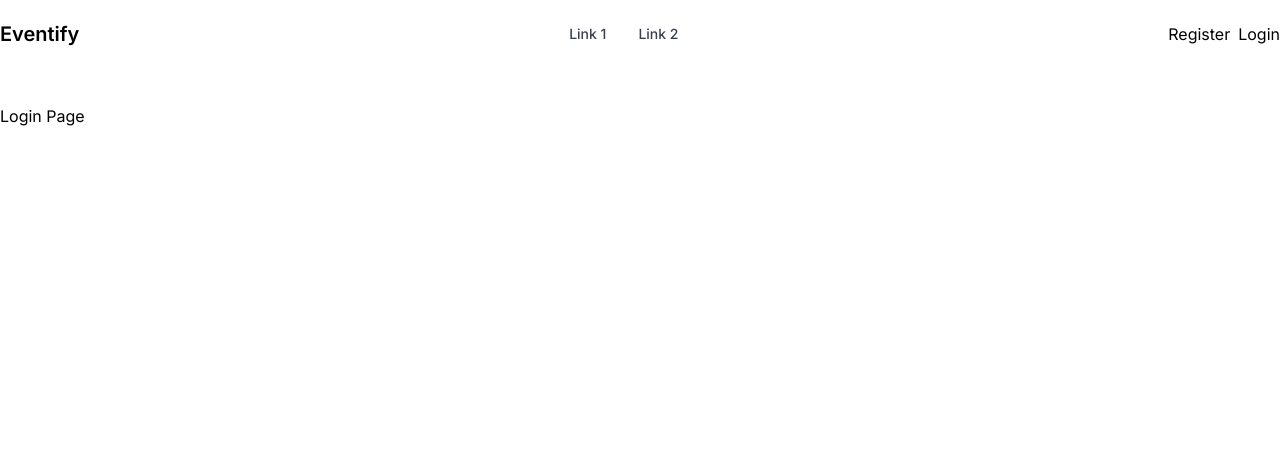
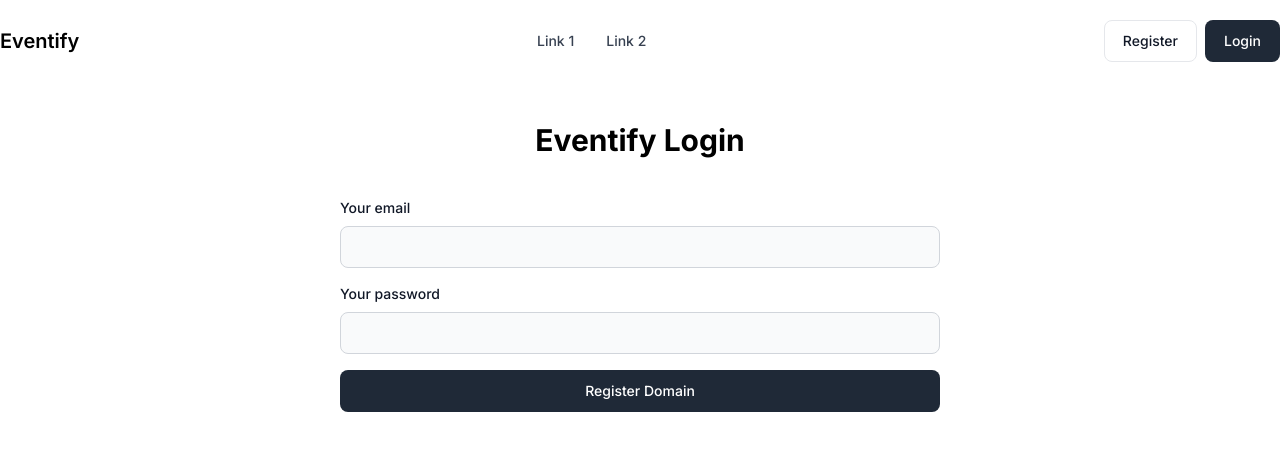
Before and after one commit to drili/next-react-saas-booking-event-app, a Next.js app: page /login in a window 1280 px wide. Shown: the top 450 px of the page. Built offline with nearby package versions, Linux system fonts and the light colour scheme.

Commit message:
wip login

```diff
--- a/app/(pages)/(auth)/login/page.tsx
+++ b/app/(pages)/(auth)/login/page.tsx
@@ -1,9 +1,17 @@
 import React from 'react';
+
+import Heading from '@/app/components/Heading';
+import LoginForm from '@/app/components/auth/LoginForm';
 
 const LoginPage: React.FC = () => {
     return (
         <div>
-            <h1>Login Page</h1>
+            <Heading
+                headingText='Eventify Login'
+                align="center"
+            />
+
+            <LoginForm align="center" />
 
         </div>
     );
--- a/app/(pages)/(auth)/registration/page.tsx
+++ b/app/(pages)/(auth)/registration/page.tsx
@@ -1,8 +1,8 @@
 import React from 'react';
-import RegistrationForm from '@/app/components/registration/RegistrationForm';
+import Link from 'next/link';
+
+import RegistrationForm from '@/app/components/auth/RegistrationForm';
 import Heading from '@/app/components/Heading';
-
-import { Toaster } from 'react-hot-toast';
 
 const RegisterPage: React.FC = () => {
     return (
@@ -14,7 +14,12 @@ const RegisterPage: React.FC = () => {
 
             <RegistrationForm align="center" />
 
-            <Toaster />
+            <div className='flex justify-center mt-10 gap-2'>
+                <p>Already got an account?</p>
+                <Link href="/login">
+                    Login
+                </Link>
+            </div>
         </div>
     );
 };
--- /dev/null
+++ b/app/(pages)/(dashboard)/dashboard/page.tsx
@@ -0,0 +1,11 @@
+"use client"
+
+import React from 'react'
+
+const DashboardPage = () => {
+    return (
+        <div>DashboardPage</div>
+    )
+}
+
+export default DashboardPage
--- /dev/null
+++ b/app/api/login/route.ts
@@ -0,0 +1,43 @@
+import bcrypt from 'bcrypt'
+import { NextApiRequest, NextApiResponse } from 'next';
+import { NextResponse } from "next/server";
+import jwt from 'jsonwebtoken';
+
+import connectDb from '@/app/lib/connectToDb';
+import AdminUser, { AdminUserDocument } from '@/app/models/AdminUser';
+
+const secretKey = 'your-secret-key';
+
+export async function POST(req: Request, res: NextApiResponse) {
+    await connectDb();
+
+    try {
+        const body = await req.json()
+        const { email, password } = body
+
+        const user = await AdminUser.findOne({ email })
+
+        if (!user) {
+            return new NextResponse("User not found", { status: 401 })
+        }
+
+        const passwordMatch = await bcrypt.compare(password, user.password)
+
+        if (!passwordMatch) {
+            return new NextResponse("Invalid credentials", { status: 401 })
+        }
+
+        const token = jwt.sign({ userId: user._id }, secretKey, { expiresIn: '1h' });
+
+        return NextResponse.json({ token, user: filterUserData(user) })
+    } catch (error) {
+        console.log(["LOGIN_POST"], { error });
+        return new NextResponse("Internal error", { status: 500 })
+    }
+
+}
+
+const filterUserData = (user: AdminUserDocument) => {
+    const { _id, email, domain, plan } = user;
+    return { _id, email, domain, plan };
+};
--- a/app/api/auth/route.ts
+++ b/app/api/register/route.ts
@@ -10,9 +10,8 @@ export async function POST(req: Request, res: NextApiResponse) {
 
     try {
         const body = await req.json()
-
         const { email, password, domain } = body
-        console.log({ email, password, domain });
+        // console.log({ email, password, domain });
 
         if (!email || !password || !domain) {
             return new NextResponse("Fields are missing", { status: 401 })
--- a/app/components/NavbarMenu.tsx
+++ b/app/components/NavbarMenu.tsx
@@ -2,7 +2,7 @@
 
 import React, { useState } from 'react'
 
-import { Avatar, Dropdown, Navbar } from 'flowbite-react';
+import { Avatar, Button, Dropdown, Navbar } from 'flowbite-react';
 import Link from 'next/link';
 
 interface MenuObject {
@@ -49,8 +49,16 @@ const NavbarMenu: React.FC<NavbarMenuProps> = ({ menuItems }) => {
                             </>
                         ) : (
                             <div className='flex items-center gap-2'>
-                                <Link href="/registration">Register</Link>
-                                <Link href="/login">Login</Link>
+                                <Link href="/registration">
+                                    <Button color='gray'>
+                                        Register
+                                    </Button>
+                                </Link>
+                                <Link href="/login">
+                                    <Button color='dark'>
+                                        Login
+                                    </Button>
+                                </Link>
                                 <Navbar.Toggle />
                             </div>
                         )}
--- /dev/null
+++ b/app/components/auth/LoginForm.tsx
@@ -0,0 +1,73 @@
+"use client"
+
+import React, { useEffect, useState } from 'react'
+import { Button, Checkbox, Label, TextInput } from 'flowbite-react';
+import axios from 'axios';
+
+import { useUser } from '@/app/context/UserContext';
+
+interface LoginFormProps {
+    align: string;
+}
+
+const LoginForm: React.FC<LoginFormProps> = ({ align }) => {
+    const {user, setUser } = useUser()
+
+    const [email, setEmail] = useState("")
+    const [password, setPassword] = useState("")
+
+    const handleLogin = async () => {
+        try {
+            const response = await axios.post("/api/login/", { email, password })
+
+            if (response.status === 200) {
+                const userData = response.data;
+
+                setUser(userData.user)
+                localStorage.setItem('authToken', userData.token);
+            } else {
+                console.error('Login failed:', response.data.error || 'Unexpected error');
+            }
+        } catch (error) {
+            console.error('Login failed:', error);
+        }
+    }
+
+    return (
+        <div id='component_LoginForm' className={`flex justify-${align}`}>
+            <form className='flex max-w-[600px] w-full flex-col gap-4'>
+                <div>
+                    <div className="mb-2 block">
+                        <Label htmlFor="email" value="Your email" />
+                    </div>
+                    <TextInput
+                        id="email"
+                        type="email"
+                        placeholder={email}
+                        required
+                        value={email}
+                        onChange={(e) => setEmail(e.target.value)}
+                    />
+                </div>
+
+                <div>
+                    <div className="mb-2 block">
+                        <Label htmlFor="password" value="Your password" />
+                    </div>
+                    <TextInput
+                        id="password"
+                        type="password"
+                        placeholder={password}
+                        required
+                        value={password}
+                        onChange={(e) => setPassword(e.target.value)}
+                    />
+                </div>
+
+                <Button type="button" color='dark' onClick={handleLogin}>Register Domain</Button>
+            </form>
+        </div>
+    )
+}
+
+export default LoginForm
--- a/app/components/registration/RegistrationForm.tsx
+++ b/app/components/auth/RegistrationForm.tsx
@@ -3,13 +3,15 @@
 import React, { useEffect, useState } from 'react'
 import axios from 'axios'
 import { Button, Checkbox, Label, TextInput } from 'flowbite-react';
-import { toast } from 'react-toast';
+import toast, { Toaster } from 'react-hot-toast';
+import Link from 'next/link';
 
 interface RegistrationFormProps {
     align: string;
 }
 
 const RegistrationForm: React.FC<RegistrationFormProps> = ({ align }) => {
+
     const [email, setEmail] = useState("")
     const [password, setPassword] = useState("")
     const [domain, setDomain] = useState("")
@@ -17,7 +19,7 @@ const RegistrationForm: React.FC<RegistrationFormProps> = ({ align }) => {
     const handleRegister = async () => {
         try {
             console.log(`handleRegister()`);
-            const response = await axios.post(`/api/auth`, {
+            const response = await axios.post(`/api/register`, {
                 email,
                 password,
                 domain
@@ -27,6 +29,7 @@ const RegistrationForm: React.FC<RegistrationFormProps> = ({ align }) => {
                 console.log(`Registration was successful:`, response.data.message);
 
                 toast.success("Registration was successful.")
+                clearForm()
             } else {
                 console.error('Registration failed:', response.data.error || 'Unexpected error');
 
@@ -39,15 +42,14 @@ const RegistrationForm: React.FC<RegistrationFormProps> = ({ align }) => {
         }
     }
 
-    useEffect(() => {
-        console.log("hello world");
-
-        toast('Hello World');
-    }, [])
+    const clearForm = async () => {
+        setEmail("")
+        setPassword("")
+        setDomain("")
+    }
 
     return (
         <div id='component_RegistrationForm' className={`flex justify-${align}`}>
-
             <form className='flex max-w-[600px] w-full flex-col gap-4'>
                 <div>
                     <div className="mb-2 block">
@@ -58,6 +60,7 @@ const RegistrationForm: React.FC<RegistrationFormProps> = ({ align }) => {
                         type="email"
                         placeholder={email}
                         required
+                        value={email}
                         onChange={(e) => setEmail(e.target.value)}
                     />
                 </div>
@@ -71,6 +74,7 @@ const RegistrationForm: React.FC<RegistrationFormProps> = ({ align }) => {
                         type="password"
                         placeholder={password}
                         required
+                        value={password}
                         onChange={(e) => setPassword(e.target.value)}
                     />
                 </div>
@@ -84,12 +88,15 @@ const RegistrationForm: React.FC<RegistrationFormProps> = ({ align }) => {
                         type="domain"
                         placeholder={domain}
                         required
+                        value={domain}
                         onChange={(e) => setDomain(e.target.value)}
                     />
                 </div>
 
-                <Button type="button" onClick={handleRegister}>Register Domain</Button>
+                <Button type="button" color='dark' onClick={handleRegister}>Register Domain</Button>
             </form>
+
+            <Toaster />
         </div>
     )
 }
--- /dev/null
+++ b/app/context/UserContext.tsx
@@ -0,0 +1,40 @@
+"use client"
+
+import { createContext, ReactNode, useContext, useState } from 'react';
+
+interface UserContextProps {
+    children: ReactNode;
+}
+
+interface User {
+    _id: string;
+    email: string;
+    domain: string;
+    plan: string;
+}
+
+interface UserContextValue {
+    user: User | null;
+    setUser: (user: User | null) => void;
+}
+
+const UserContext = createContext<UserContextValue | undefined>(undefined)
+
+export const UserProvider: React.FC<UserContextProps> = ({ children }) => {
+    const [user, setUser] = useState<User | null>(null);
+
+    const contextValue: UserContextValue = {
+        user,
+        setUser,
+    };
+
+    return <UserContext.Provider value={contextValue}>{children}</UserContext.Provider>;
+}
+
+export const useUser = () => {
+    const context = useContext(UserContext);
+    if (!context) {
+        throw new Error('useUser must be used within a UserProvider');
+    }
+    return context;
+};
--- a/app/layout.tsx
+++ b/app/layout.tsx
@@ -6,6 +6,7 @@ import "./assets/css/reset.css"
 import "./assets/css/flowbite-overrides.css"
 
 import NavbarMenu from './components/NavbarMenu'
+import { UserProvider, useUser } from './context/UserContext'
 
 const inter = Inter({ subsets: ['latin'] })
 
@@ -25,6 +26,7 @@ export default function RootLayout({
     ]
 
     return (
+        <UserProvider>
             <html lang="en">
                 <body className={`${inter.className} flex justify-center`}>
                     <main className='container'>
@@ -35,5 +37,6 @@ export default function RootLayout({
                     </main>
                 </body>
             </html>
+        </UserProvider>
     )
 }
--- a/package.json
+++ b/package.json
@@ -27,6 +27,7 @@
   "devDependencies": {
     "@types/bcrypt": "^5.0.2",
     "@types/express": "^4.17.21",
+    "@types/jsonwebtoken": "^9.0.5",
     "@types/node": "^20.10.4",
     "@types/react": "^18.2.45",
     "@types/react-dom": "^18.2.17",
```
Also changed, not shown: 1 other file (tests, documents, lock files or other folders). Lines whose indentation alone changed are shown as unchanged.
